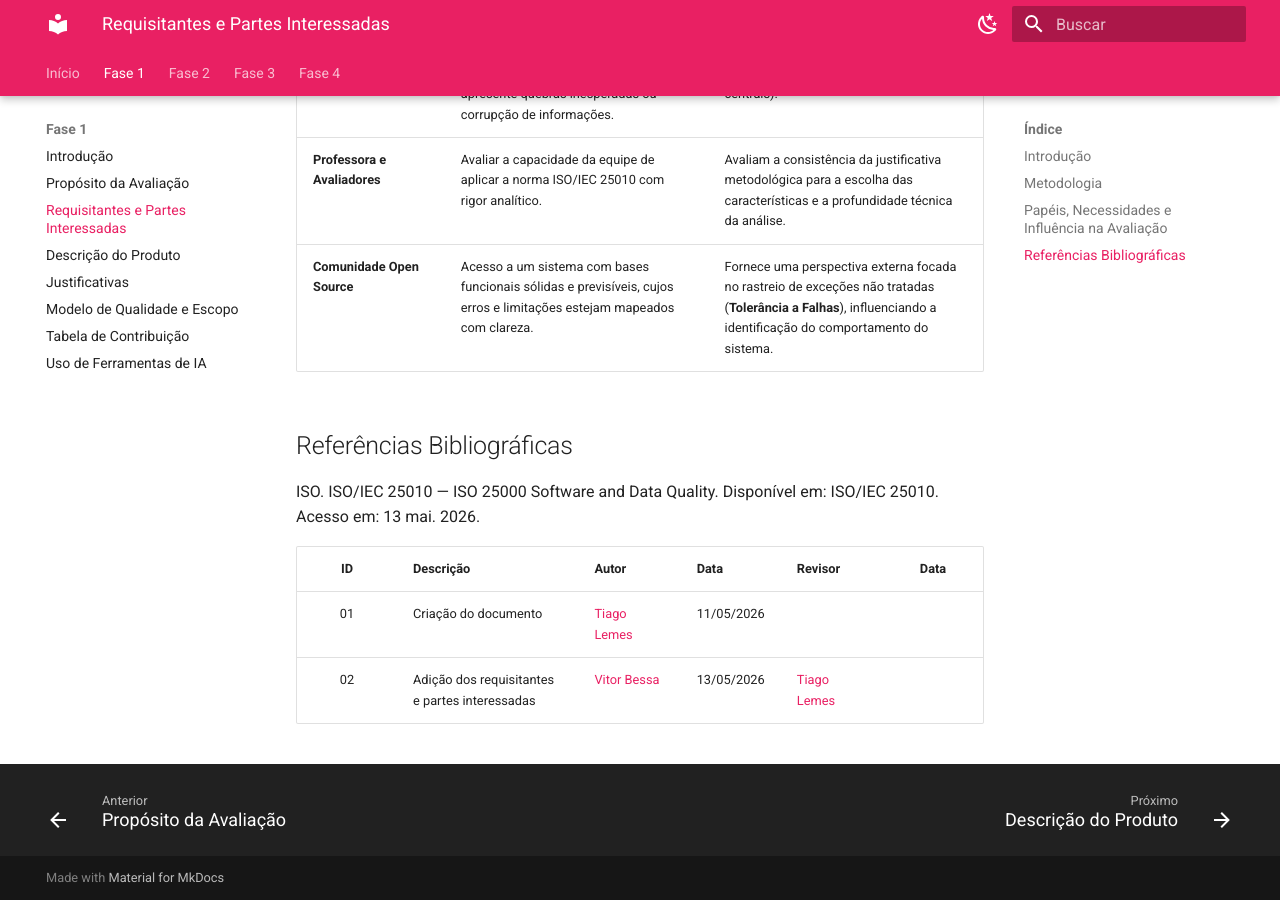
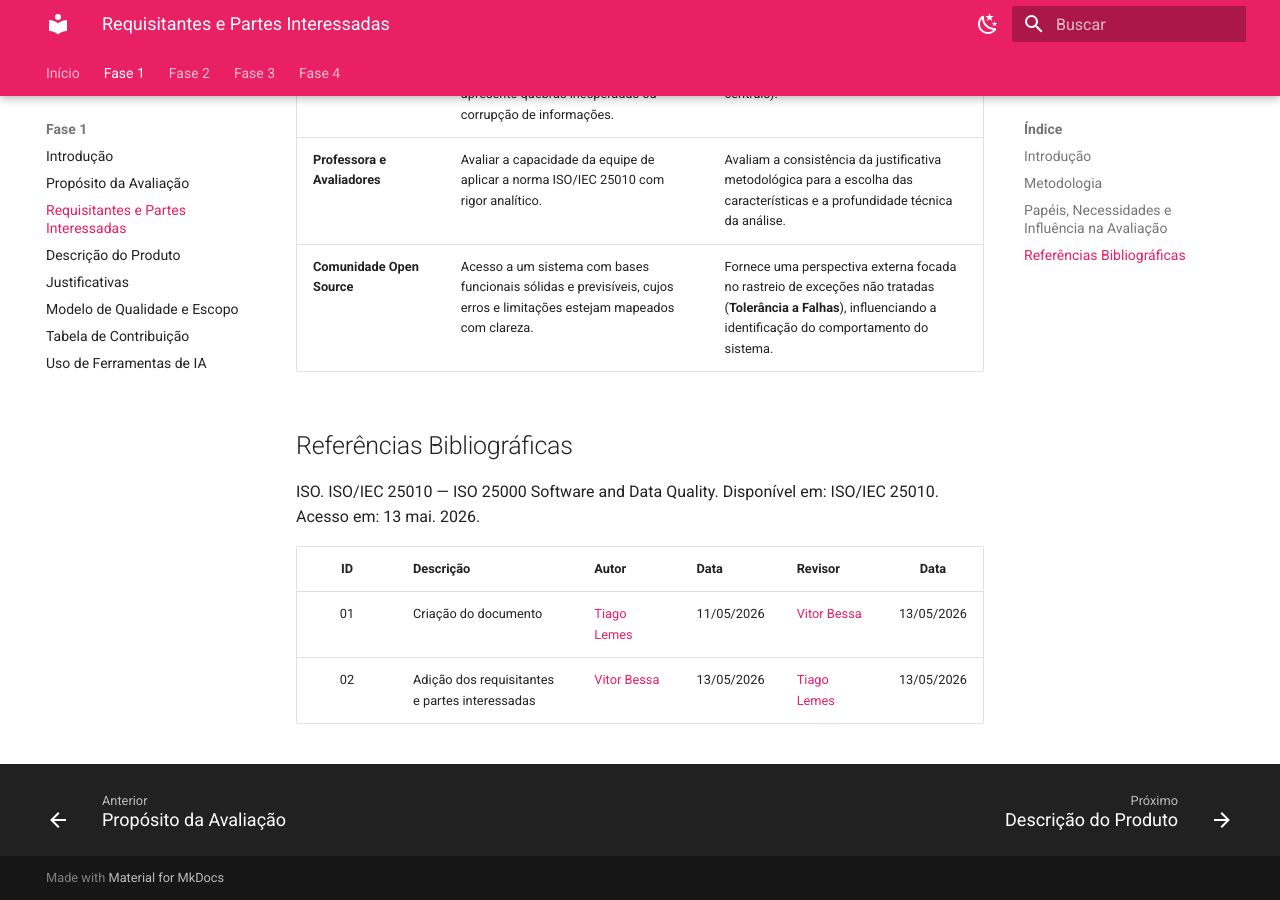
Before and after one commit to FCTE-Qualidade-de-Software-1/2026-1_T02_ELIZABETH_FRIEDMAN, an MkDocs documentation site: the page built from docs/fase1/2-requistantes.md, in a window 1280 px wide and 900 px high, scrolled down 936 px. Built offline with MkDocs 1.6.1 and Material for MkDocs 9.7.7, drawn with Linux system fonts in a browser that asks for light colours.

Commit message:
Update 2-requistantes.md

```diff
--- a/docs/fase1/2-requistantes.md
+++ b/docs/fase1/2-requistantes.md
@@ -20,5 +20,5 @@ ISO. ISO/IEC 25010 — ISO 25000 Software and Data Quality. Disponível em: ISO/
 
 | ID | Descrição | Autor | Data | Revisor | Data |
 |:--:|:---------|:------|:--------|:--------|:----:|
-| 01 | Criação do documento | [Tiago Lemes](https://github.com/TiagoTeixeira-2005) | 11/05/2026 |  |  |
-| 02 | Adição dos requisitantes e partes interessadas | [Vitor Bessa](https://github.com/Bessazs) | 13/05/2026 | [Tiago Lemes](https://github.com/TiagoTeixeira-2005) |  |
+| 01 | Criação do documento | [Tiago Lemes](https://github.com/TiagoTeixeira-2005) | 11/05/2026 | [Vitor Bessa](https://github.com/Bessazs) | 13/05/2026 |
+| 02 | Adição dos requisitantes e partes interessadas | [Vitor Bessa](https://github.com/Bessazs) | 13/05/2026 | [Tiago Lemes](https://github.com/TiagoTeixeira-2005) | 13/05/2026 |
```
